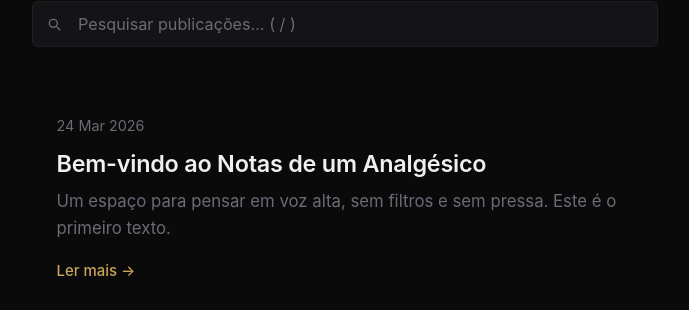
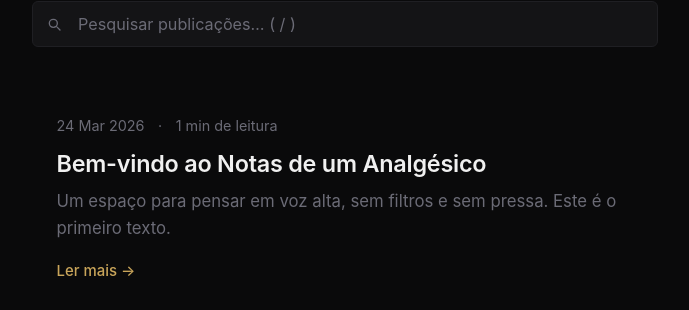
Before and after one commit to FilipeS0usa/blog, a Jekyll site: the page built from posts.html, in a window 1280 px wide. Shown: the part 264-574 px from the top of the page, without its empty margins (295-984 px from the left). Built offline with Jekyll 4.4.1, drawn with Linux system fonts in a browser that asks for light colours; the list of posts is cut into pages by our own code.

Commit message:
Add reading time and pagination to posts
- Add estimated reading time (words/200 wpm) to post cards and single
  post pages, displayed next to the date in Portuguese
- Add jekyll-paginate-v2 with 5 posts per page on the Publicações page
- Update search.js to toggle between paginated view and full post list
  when searching
- Add pagination navigation styled to match the dark theme
- Rename posts.md to posts.html for paginate-v2 compatibility

Co-Authored-By: Claude Opus 4.6 <noreply@anthropic.com>

```diff
--- a/Gemfile
+++ b/Gemfile
@@ -3,6 +3,7 @@ source "https://rubygems.org"
 gem "jekyll", "~> 4.3"
 gem "jekyll-feed", "~> 0.17"
 gem "jekyll-seo-tag", "~> 2.8"
+gem "jekyll-paginate-v2", "~> 3.0"
 
 # Windows and JRuby does not include zoneinfo files, so bundle the tzinfo-data gem
 # and associated library.
--- a/_config.yml
+++ b/_config.yml
@@ -10,6 +10,15 @@ theme: null
 plugins:
   - jekyll-feed
   - jekyll-seo-tag
+  - jekyll-paginate-v2
+
+# Pagination
+pagination:
+  enabled: true
+  per_page: 5
+  permalink: "/page/:num/"
+  sort_reverse: true
+  sort_field: "date"
 
 # Allow future-dated posts to show
 future: true
--- a/_layouts/home.html
+++ b/_layouts/home.html
@@ -9,6 +9,10 @@ layout: default
 <article class="post-card">
   <div class="post-meta">
     <time datetime="{{ latest.date | date_to_xmlschema }}">{{ latest.date | date: "%d %b %Y" }}</time>
+    {% assign words = latest.content | number_of_words %}
+    {% assign minutes = words | divided_by: 200 %}
+    {% if minutes < 1 %}{% assign minutes = 1 %}{% endif %}
+    <span class="reading-time">{{ minutes }} min de leitura</span>
   </div>
   <h2><a href="{{ latest.url | relative_url }}">{{ latest.title }}</a></h2>
   {% if latest.description %}
--- a/_layouts/post.html
+++ b/_layouts/post.html
@@ -5,6 +5,10 @@ layout: default
   <header class="post-header">
     <div class="post-meta">
       <time datetime="{{ page.date | date_to_xmlschema }}">{{ page.date | date: "%d %b %Y" }}</time>
+      {% assign words = content | number_of_words %}
+      {% assign minutes = words | divided_by: 200 %}
+      {% if minutes < 1 %}{% assign minutes = 1 %}{% endif %}
+      <span class="reading-time">{{ minutes }} min de leitura</span>
     </div>
     <h1>{{ page.title }}</h1>
     {% if page.description %}
--- a/_layouts/posts.html
+++ b/_layouts/posts.html
@@ -19,7 +19,58 @@ layout: default
 
 <p id="no-results" aria-live="polite" role="status">Nenhuma publicação encontrada.</p>
 
+<!-- Paginated posts (visible by default) -->
 <div id="posts-list">
+{% for post in paginator.posts %}
+  <article class="post-card">
+    <div class="post-meta">
+      <time datetime="{{ post.date | date_to_xmlschema }}">{{ post.date | date: "%d %b %Y" }}</time>
+      {% assign words = post.content | number_of_words %}
+      {% assign minutes = words | divided_by: 200 %}
+      {% if minutes < 1 %}{% assign minutes = 1 %}{% endif %}
+      <span class="reading-time">{{ minutes }} min de leitura</span>
+    </div>
+    <h2><a href="{{ post.url | relative_url }}">{{ post.title }}</a></h2>
+    {% if post.description %}
+    <p class="post-excerpt">{{ post.description }}</p>
+    {% elsif post.excerpt %}
+    <p class="post-excerpt">{{ post.excerpt | strip_html | truncatewords: 35 }}</p>
+    {% endif %}
+    <a class="read-more" href="{{ post.url | relative_url }}">Ler mais →</a>
+  </article>
+{% endfor %}
+</div>
+
+<!-- Pagination nav -->
+{% if paginator.total_pages > 1 %}
+<nav class="pagination" aria-label="Paginação">
+  {% if paginator.previous_page %}
+  <a href="{{ paginator.previous_page_path | relative_url }}" aria-label="Página anterior">&laquo; Anterior</a>
+  {% else %}
+  <span class="disabled">&laquo; Anterior</span>
+  {% endif %}
+
+  {% for page_num in (1..paginator.total_pages) %}
+    {% if page_num == paginator.page %}
+    <span class="current" aria-current="page">{{ page_num }}</span>
+    {% elsif page_num == 1 %}
+    <a href="{{ paginator.first_page_path | relative_url }}">{{ page_num }}</a>
+    {% else %}
+    {% assign page_path = '/posts/page/' | append: page_num | append: '/' %}
+    <a href="{{ page_path | relative_url }}">{{ page_num }}</a>
+    {% endif %}
+  {% endfor %}
+
+  {% if paginator.next_page %}
+  <a href="{{ paginator.next_page_path | relative_url }}" aria-label="Próxima página">Seguinte &raquo;</a>
+  {% else %}
+  <span class="disabled">Seguinte &raquo;</span>
+  {% endif %}
+</nav>
+{% endif %}
+
+<!-- All posts (hidden, used by search) -->
+<div id="all-posts-list" style="display:none">
 {% for post in site.posts %}
   <article
     class="post-card"
@@ -27,6 +78,10 @@ layout: default
   >
     <div class="post-meta">
       <time datetime="{{ post.date | date_to_xmlschema }}">{{ post.date | date: "%d %b %Y" }}</time>
+      {% assign words = post.content | number_of_words %}
+      {% assign minutes = words | divided_by: 200 %}
+      {% if minutes < 1 %}{% assign minutes = 1 %}{% endif %}
+      <span class="reading-time">{{ minutes }} min de leitura</span>
     </div>
     <h2><a href="{{ post.url | relative_url }}">{{ post.title }}</a></h2>
     {% if post.description %}
--- a/assets/css/style.css
+++ b/assets/css/style.css
@@ -241,6 +241,11 @@ html {
   font-size: 0.8rem;
   color: var(--muted);
   margin-bottom: 0.5rem;
+}
+
+.reading-time::before {
+  content: "·";
+  margin-right: 0.75rem;
 }
 
 .post-card h2 {
@@ -517,6 +522,53 @@ html {
   font-weight: 400;
 }
 
+/* ── Pagination ── */
+.pagination {
+  display: flex;
+  align-items: center;
+  justify-content: center;
+  gap: 0.5rem;
+  margin-top: 2.5rem;
+  padding-top: 2rem;
+  border-top: 1px solid var(--border);
+}
+
+.pagination a,
+.pagination span {
+  display: inline-flex;
+  align-items: center;
+  justify-content: center;
+  min-width: 2rem;
+  padding: 0.4rem 0.75rem;
+  font-size: 0.85rem;
+  border-radius: 6px;
+  text-decoration: none;
+  transition: color 0.2s ease, border-color 0.2s ease, background-color 0.2s ease;
+}
+
+.pagination a {
+  color: var(--accent);
+  background: var(--surface);
+  border: 1px solid var(--border);
+}
+
+.pagination a:hover {
+  color: var(--accent-hover);
+  border-color: var(--accent);
+  background: var(--accent-dim);
+}
+
+.pagination .current {
+  color: var(--bg);
+  background: var(--accent);
+  font-weight: 600;
+}
+
+.pagination .disabled {
+  color: var(--muted);
+  opacity: 0.4;
+}
+
 /* ── Back link ── */
 .back-link {
   display: inline-flex;
--- a/assets/js/search.js
+++ b/assets/js/search.js
@@ -1,27 +1,45 @@
 // Client-side search for the posts page
-// Works with data attributes injected by Jekyll on each .post-card element
+// Toggles between paginated view and full search results
 
 (function () {
   var input = document.getElementById('search-input');
-  var cards = document.querySelectorAll('.post-card[data-searchable]');
+  var paginatedList = document.getElementById('posts-list');
+  var allPostsList = document.getElementById('all-posts-list');
+  var paginationNav = document.querySelector('.pagination');
   var noResults = document.getElementById('no-results');
 
-  if (!input) return;
+  if (!input || !allPostsList) return;
+
+  var cards = allPostsList.querySelectorAll('.post-card[data-searchable]');
 
   function normalize(str) {
     return str
       .toLowerCase()
       .normalize('NFD')
-      .replace(/[\u0300-\u036f]/g, ''); // strip diacritics for better matching
+      .replace(/[\u0300-\u036f]/g, '');
   }
 
   function filter() {
     var query = normalize(input.value.trim());
+
+    if (!query) {
+      // No query: show paginated view
+      paginatedList.style.display = '';
+      allPostsList.style.display = 'none';
+      if (paginationNav) paginationNav.style.display = '';
+      if (noResults) noResults.style.display = 'none';
+      return;
+    }
+
+    // Active search: hide pagination, show all posts filtered
+    paginatedList.style.display = 'none';
+    allPostsList.style.display = '';
+    if (paginationNav) paginationNav.style.display = 'none';
+
     var visible = 0;
-
     cards.forEach(function (card) {
       var text = normalize(card.dataset.searchable);
-      var match = !query || text.includes(query);
+      var match = text.includes(query);
       card.style.display = match ? '' : 'none';
       if (match) visible++;
     });
@@ -31,7 +49,6 @@
     }
   }
 
-  // Debounce: 150ms delay
   var timer;
   function debouncedFilter() {
     clearTimeout(timer);
--- a/posts.md
+++ b/posts.html
@@ -2,4 +2,6 @@
 layout: posts
 title: Publicações
 permalink: /posts/
+pagination:
+  enabled: true
 ---
```
